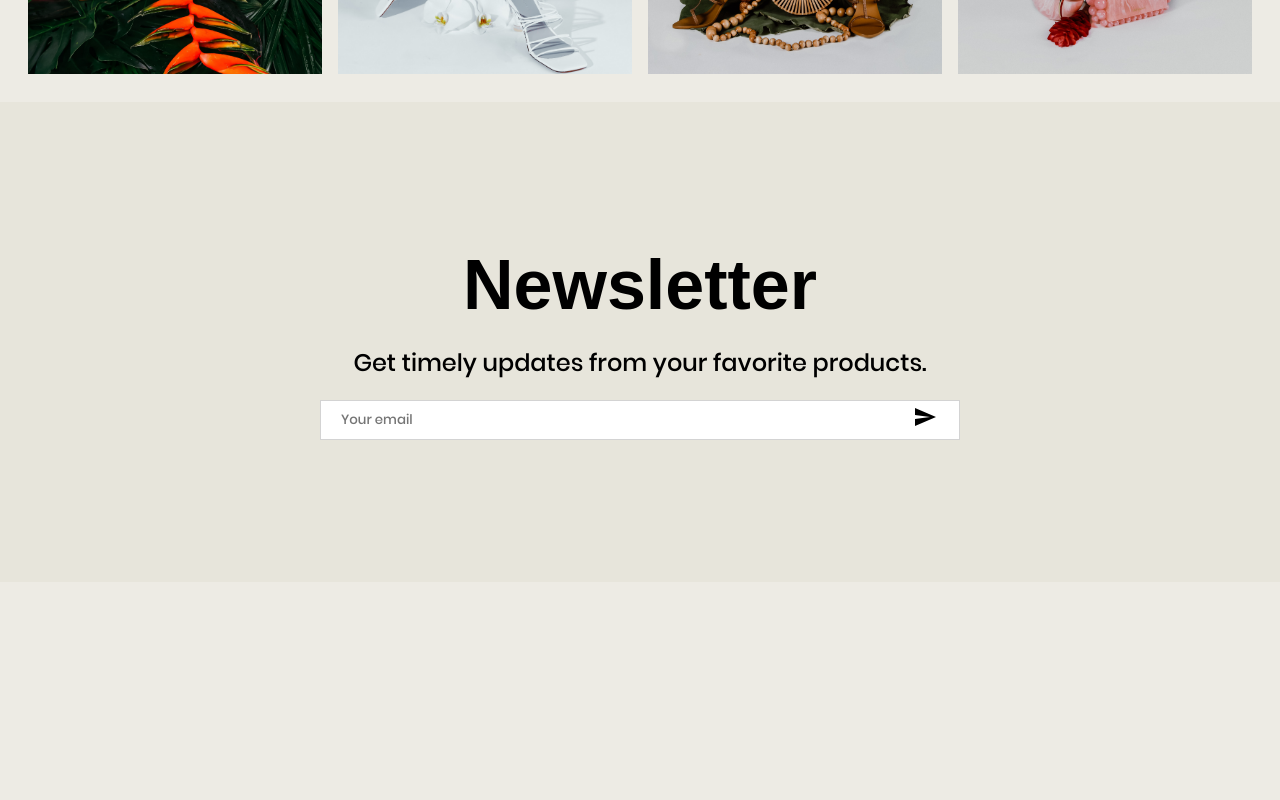
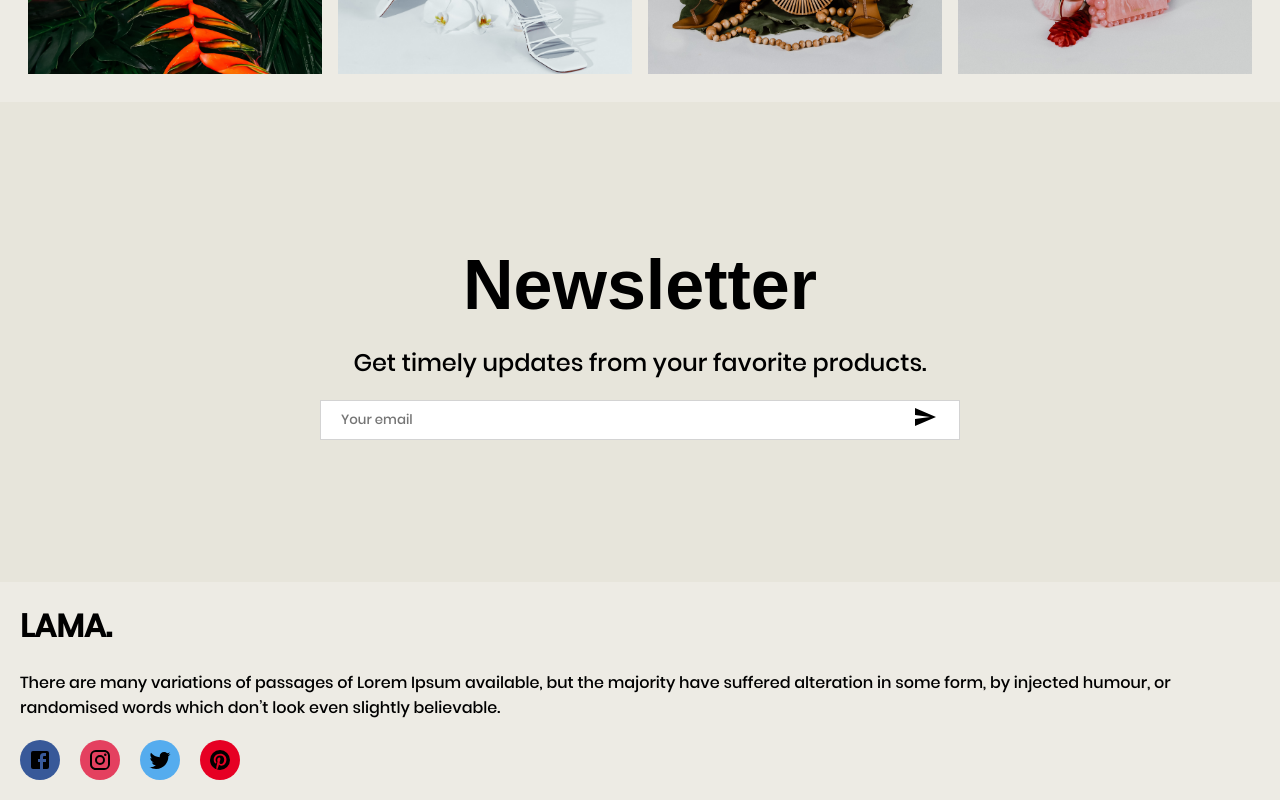
Before and after one commit to nadiamariduena/react-mern-21-frontend, a React (Create React App) app: page / in a window 1280 px wide. Shown: the part 2165-2965 px from the top of the page. Before the commit the page ends 2747 px from the top, so only its background shows below. Built offline with nearby package versions, Linux system fonts and the light colour scheme.

Commit message:
social icons default

```diff
--- /dev/null
+++ b/src/components/Footer.jsx
@@ -0,0 +1,85 @@
+import React from "react";
+import styled from "styled-components";
+import { Facebook, Instagram, Pinterest, Twitter } from "@material-ui/icons";
+
+//
+//
+
+const Container = styled.div`
+  display: flex;
+`;
+//
+//
+//
+const Left = styled.div`
+  flex: 1;
+  display: flex;
+  flex-direction: column;
+  padding: 20px;
+`;
+//
+const Logo = styled.h1``;
+const Desc = styled.p`
+  margin: 20px 0;
+`;
+//
+//
+const SocialContainer = styled.div`
+  display: flex;
+`;
+const SocialIcon = styled.div`
+  width: 40px;
+  height: 40px;
+  border-radius: 50%;
+  background-color: #${(props) => props.color};
+  /* background-color: white; */
+  display: flex;
+
+  justify-content: center;
+  align-items: center;
+  margin-right: 20px;
+`;
+
+//
+//
+//
+const Center = styled.div`
+  flex: 1;
+`;
+const Right = styled.div`
+  flex: 1;
+`;
+
+const Footer = () => {
+  return (
+    <Container>
+      <Left>
+        <Logo>LAMA.</Logo>
+        <Desc>
+          There are many variations of passages of Lorem Ipsum available, but
+          the majority have suffered alteration in some form, by injected
+          humour, or randomised words which don’t look even slightly believable.
+        </Desc>
+        <SocialContainer>
+          <SocialIcon color="385999">
+            <Facebook />
+          </SocialIcon>
+          {/*  */}
+          <SocialIcon color="E4405F">
+            <Instagram />
+          </SocialIcon>
+          {/*  */}
+          <SocialIcon color="55acee">
+            <Twitter />
+          </SocialIcon>
+          {/*  */}
+          <SocialIcon color="e60023">
+            <Pinterest />
+          </SocialIcon>
+        </SocialContainer>
+      </Left>
+    </Container>
+  );
+};
+
+export default Footer;
--- a/src/pages/Home.jsx
+++ b/src/pages/Home.jsx
@@ -8,6 +8,7 @@ import Slider from "../components/Slider";
 import Categories from "../components/Categories";
 import Products from "../components/Products";
 import Newsletter from "../components/Newsletter";
+import Footer from "../components/Footer";
 
 const Home = () => {
   return (
@@ -18,6 +19,7 @@ const Home = () => {
       <Categories />
       <Products />
       <Newsletter />
+      <Footer />
     </div>
   );
 };
```
Also changed, not shown: src/img/social-icons.jpg (added), 1 other file (tests, documents, lock files or other folders).
